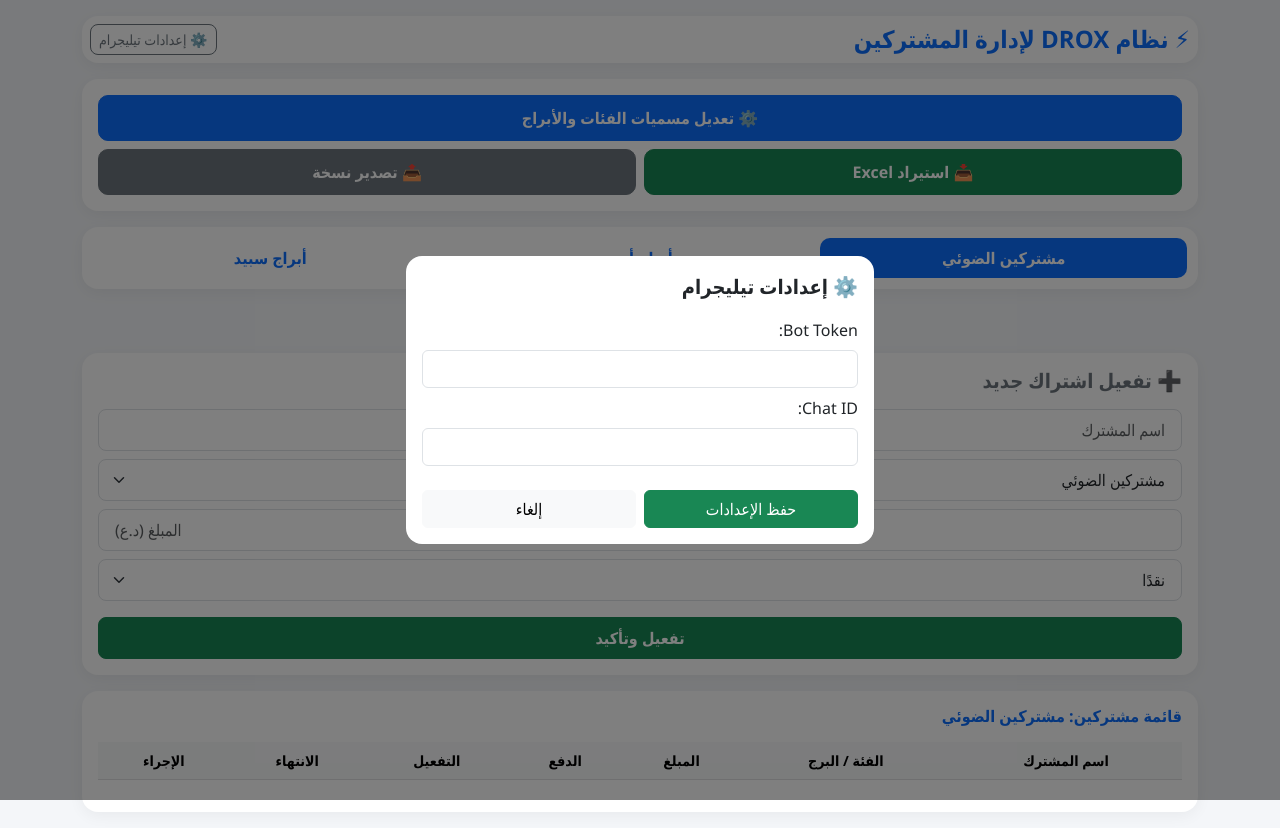
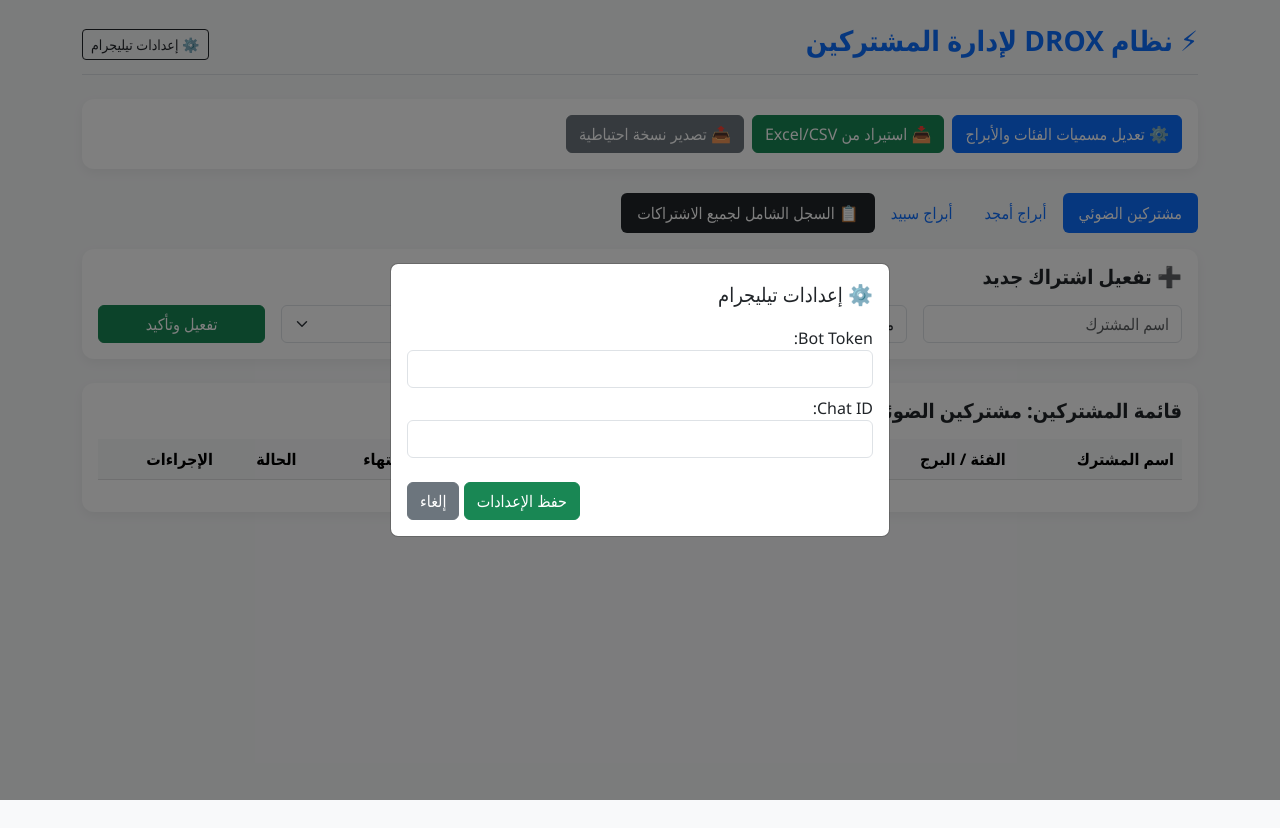
Before and after one commit to huzt99/Lain2, a plain HTML site: page index.html in a window 1280 px wide. Both pictures are taken after a click on the button "⚙️ إعدادات تيليجرام". After the commit the page ends 800 px from the top, so only its background shows below. Drawn offline with nearby package versions, Linux system fonts and the light colour scheme.

```diff
--- a/index.html
+++ b/index.html
@@ -7,41 +7,32 @@
 <!-- Bootstrap CSS -->
 <link rel="stylesheet" href="https://cdn.jsdelivr.net/npm/bootstrap@5.3.0/dist/css/bootstrap.rtl.min.css">
 <style>
-    body { background-color: #f4f6f9; font-family: 'Segoe UI', Tahoma, Geneva, Verdana, sans-serif; }
-    .card-custom { border-radius: 16px; border: none; box-shadow: 0 4px 15px rgba(0,0,0,0.05); }
-    .btn-action { border-radius: 10px; font-weight: 600; padding: 10px 15px; }
-    .nav-pills .nav-link { border-radius: 10px; margin: 3px; font-weight: 600; }
-    .nav-pills .nav-link.active { background-color: #0d6efd; }
+body { background-color: #f8f9fa; font-family: 'Segoe UI', Tahoma, Geneva, Verdana, sans-serif; }
+.card-custom { border-radius: 12px; border: none; box-shadow: 0 4px 12px rgba(0,0,0,0.05); }
 .badge-cat { font-size: 0.85rem; padding: 6px 12px; border-radius: 20px; }
 </style>
 </head>
 <body>
 
-<div class="container py-3">
+<div class="container py-4">
 <!-- الهيدر الرئيسي -->
-  <div class="d-flex justify-content-between align-items-center mb-3 p-2 bg-white card-custom">
-    <h4 class="fw-bold text-primary mb-0">⚡ نظام DROX لإدارة المشتركين</h4>
-    <button onclick="openTelegramModal()" class="btn btn-outline-secondary btn-sm rounded-3">⚙️ إعدادات تيليجرام</button>
+<div class="d-flex justify-content-between align-items-center mb-4 pb-2 border-bottom">
+<h3 class="fw-bold text-primary">⚡ نظام DROX لإدارة المشتركين</h3>
+<button onclick="openTelegramModal()" class="btn btn-outline-dark btn-sm">⚙️ إعدادات تيليجرام</button>
 </div>
 
 <!-- شريط الخيارات والأزرار الرئيسية -->
-  <div class="card card-custom p-3 mb-3 text-center">
-    <div class="d-grid gap-2 col-12 mx-auto">
-      <button onclick="openCategoryModal()" class="btn btn-primary btn-action">⚙️ تعديل مسميات الفئات والأبراج</button>
-      <div class="row g-2">
-        <div class="col-6">
-          <button onclick="document.getElementById('excelFileInput').click()" class="btn btn-success btn-action w-100">📥 استيراد Excel</button>
-        </div>
-        <div class="col-6">
-          <button onclick="exportToCSV()" class="btn btn-secondary btn-action w-100">📤 تصدير نسخة</button>
-        </div>
-      </div>
+<div class="card card-custom p-3 mb-4">
+<div class="d-flex gap-2 flex-wrap">
+<button onclick="openCategoryModal()" class="btn btn-primary">⚙️ تعديل مسميات الفئات والأبراج</button>
+<button onclick="document.getElementById('excelFileInput').click()" class="btn btn-success">📥 استيراد من Excel/CSV</button>
+<button onclick="exportToCSV()" class="btn btn-secondary">📤 تصدير نسخة احتياطية</button>
 <input type="file" id="excelFileInput" accept=".csv" style="display:none;" onchange="importFromCSV(event)">
 </div>
 </div>
 
-  <!-- تبويبات العرض (الأبراج + السجل الشامل) -->
-  <ul class="nav nav-pills nav-justified mb-2 card card-custom p-2 flex-row" id="mainTabs">
+<!-- تبويبات العرض (حسب الفئة + القائمة الشاملة) -->
+<ul class="nav nav-pills mb-3" id="mainTabs">
 <li class="nav-item">
 <button class="nav-link active" onclick="switchTab('cat1')" id="tabCat1">مشتركين الضوئي</button>
 </li>
@@ -51,81 +42,81 @@
 <li class="nav-item">
 <button class="nav-link" onclick="switchTab('cat3')" id="tabCat3">أبراج سبيد</button>
 </li>
+<li class="nav-item">
+<button class="nav-link bg-dark text-white" onclick="switchTab('all')" id="tabAll">📋 السجل الشامل لجميع الاشتراكات</button>
+</li>
 </ul>
 
-  <div class="mb-3">
-    <button class="nav-link btn btn-dark w-100 text-white p-2 fw-bold rounded-3" onclick="switchTab('all')" id="tabAll">📋 السجل الشامل لجميع الاشتراكات</button>
+<!-- نموذج إضافة / تفعيل مشترك جديد -->
+<div class="card card-custom p-3 mb-4">
+<h5 class="fw-bold mb-3">➕ تفعيل اشتراك جديد</h5>
+<form id="addForm" onsubmit="handleAddSubscriber(event)" class="row g-3">
+<div class="col-md-3">
+<input type="text" id="subName" class="form-control" placeholder="اسم المشترك" required>
 </div>
-
-  <!-- نموذج إضافة / تفعيل مشترك جديد -->
-  <div class="card card-custom p-3 mb-3">
-    <h5 class="fw-bold mb-3 text-secondary">➕ تفعيل اشتراك جديد</h5>
-    <form id="addForm" onsubmit="handleAddSubscriber(event)" class="row g-2">
-      <div class="col-12">
-        <input type="text" id="subName" class="form-control form-control-lg fs-6" placeholder="اسم المشترك" required>
+<div class="col-md-3">
+<select id="subCategory" class="form-select"></select>
 </div>
-      <div class="col-12">
-        <select id="subCategory" class="form-select form-select-lg fs-6"></select>
+<div class="col-md-2">
+<input type="number" id="subPrice" class="form-control" placeholder="المبلغ (د.ع)" required>
 </div>
-      <div class="col-12">
-        <input type="number" id="subPrice" class="form-control form-control-lg fs-6" placeholder="المبلغ (د.ع)" required>
-      </div>
-      <div class="col-12">
-        <select id="paymentType" class="form-select form-select-lg fs-6">
+<div class="col-md-2">
+<select id="paymentType" class="form-select">
 <option value="نقدًا">نقدًا</option>
 <option value="بالفقد (آجل)">بالفقد (آجل)</option>
 </select>
 </div>
-      <div class="col-12 mt-3">
-        <button type="submit" class="btn btn-success btn-lg w-100 fw-bold fs-6">تفعيل وتأكيد</button>
+<div class="col-md-2">
+<button type="submit" class="btn btn-success w-100">تفعيل وتأكيد</button>
 </div>
 </form>
 </div>
 
 <!-- جدول عرض المشتركين -->
 <div class="card card-custom p-3">
-    <h6 class="fw-bold mb-3 text-primary" id="tableTitle">قائمة المشتركين</h6>
+<h5 class="fw-bold mb-3" id="tableTitle">قائمة المشتركين</h5>
 <div class="table-responsive">
-      <table class="table table-hover align-middle text-center" style="font-size: 0.88rem;">
+<table class="table table-hover align-middle">
 <thead class="table-light">
 <tr>
 <th>اسم المشترك</th>
 <th>الفئة / البرج</th>
 <th>المبلغ</th>
-            <th>الدفع</th>
-            <th>التفعيل</th>
-            <th>الانتهاء</th>
-            <th>الإجراء</th>
+<th>طريقة الدفع</th>
+<th>تاريخ التفعيل</th>
+<th>تاريخ الانتهاء</th>
+<th>الحالة</th>
+<th>الإجراءات</th>
 </tr>
 </thead>
 <tbody id="subscribersTableBody">
-          <!-- ملء البيانات -->
+<!-- يتم ملء البيانات ديناميكياً -->
 </tbody>
 </table>
 </div>
 </div>
 </div>
 
-<!-- نافذة تعديل مسميات الفئات -->
+<!-- نافذة تعديل مسميات الفئات والأبراج -->
 <div id="categoryModal" class="modal" tabindex="-1" style="display:none; background:rgba(0,0,0,0.5); position:fixed; top:0; left:0; width:100%; height:100%; z-index:9999;">
-  <div class="modal-dialog modal-dialog-centered p-3">
-    <div class="modal-content p-3 border-0 rounded-4">
-      <h5 class="modal-title mb-3 fw-bold">⚙️ تعديل مسميات الفئات والأبراج</h5>
+<div class="modal-dialog modal-dialog-centered">
+<div class="modal-content p-3">
+<h5 class="modal-title mb-3">⚙️ تعديل مسميات الفئات والأبراج</h5>
 <div class="mb-2">
-        <label class="form-label">الفئة الأولى:</label>
+<label>الفئة الأولى:</label>
 <input type="text" id="cat1Input" class="form-control">
 </div>
 <div class="mb-2">
-        <label class="form-label">الفئة الثانية:</label>
+<label>الفئة الثانية:</label>
 <input type="text" id="cat2Input" class="form-control">
 </div>
 <div class="mb-2">
-        <label class="form-label">الفئة الثالثة:</label>
+<label>الفئة الثالثة:</label>
 <input type="text" id="cat3Input" class="form-control">
 </div>
-      <div class="mt-3 text-end d-flex gap-2 justify-content-end">
-        <button onclick="saveCategories()" class="btn btn-primary w-50">حفظ المسميات</button>
-        <button onclick="closeCategoryModal()" class="btn btn-light w-50">إلغاء</button>
+<div class="mt-3 text-end">
+<button onclick="saveCategories()" class="btn btn-primary">حفظ المسميات</button>
+<button onclick="closeCategoryModal()" class="btn btn-secondary">إلغاء</button>
 </div>
 </div>
 </div>
@@ -133,29 +124,28 @@
 
 <!-- نافذة إعدادات تيليجرام -->
 <div id="telegramModal" class="modal" tabindex="-1" style="display:none; background:rgba(0,0,0,0.5); position:fixed; top:0; left:0; width:100%; height:100%; z-index:9999;">
-  <div class="modal-dialog modal-dialog-centered p-3">
-    <div class="modal-content p-3 border-0 rounded-4">
-      <h5 class="modal-title mb-3 fw-bold">⚙️ إعدادات تيليجرام</h5>
+<div class="modal-dialog modal-dialog-centered">
+<div class="modal-content p-3">
+<h5 class="modal-title mb-3">⚙️ إعدادات تيليجرام</h5>
 <div class="mb-2">
-        <label class="form-label">Bot Token:</label>
+<label>Bot Token:</label>
 <input type="text" id="tgTokenInput" class="form-control">
 </div>
 <div class="mb-2">
-        <label class="form-label">Chat ID:</label>
+<label>Chat ID:</label>
 <input type="text" id="tgChatIdInput" class="form-control">
 </div>
-      <div class="mt-3 text-end d-flex gap-2 justify-content-end">
-        <button onclick="saveTelegramSettings()" class="btn btn-success w-50">حفظ الإعدادات</button>
-        <button onclick="closeTelegramModal()" class="btn btn-light w-50">إلغاء</button>
+<div class="mt-3 text-end">
+<button onclick="saveTelegramSettings()" class="btn btn-success">حفظ الإعدادات</button>
+<button onclick="closeTelegramModal()" class="btn btn-secondary">إلغاء</button>
 </div>
 </div>
 </div>
 </div>
 
 <script>
+// 1. التهيئة والذاكرة المحلية (مع دعم البيانات القديمة لضمان عدم ضياع أي اسم)
 let currentTab = 'cat1';
-
-  // استرجاع المسميات مع الحفاظ على البيانات القديمة
 let categories = JSON.parse(localStorage.getItem('drox_categories')) ||
                  JSON.parse(localStorage.getItem('customCategories')) || {
   cat1: "مشتركين الضوئي",
@@ -163,13 +153,11 @@
   cat3: "أبراج سبيد"
 };
 
-  // جلب قائمة المشتركين القديمة والحفظ التلقائي في المفتاح الجديد
 let subscribers = JSON.parse(localStorage.getItem('drox_subscribers')) ||
                     JSON.parse(localStorage.getItem('subscribers')) || [];
-
-  // التأكد من توحيد التخزين
 localStorage.setItem('drox_subscribers', JSON.stringify(subscribers));
 
+// 2. حساب تاريخ الانتهاء الدقيق (شهر كامل بمعالجة أيام الشهور 28/29/30/31)
 function calculateExpiryDate(startDateStr) {
   let startDate = startDateStr ? new Date(startDateStr) : new Date();
   let day = startDate.getDate();
@@ -186,10 +174,11 @@
   let daysInTargetMonth = new Date(targetYear, targetMonth + 1, 0).getDate();
   let targetDay = Math.min(day, daysInTargetMonth);
 
-    let expiryDate = new Date(targetYear, targetMonth, targetDay);
+  let expiryDate = new Date(targetYear, targetMonth, targetDay, startDate.getHours(), startDate.getMinutes());
   return expiryDate.toISOString().split('T')[0];
 }
 
+// 3. إرسال إشعارات تليجرام الشاملة (للتفعيل نقداً، بالفقد، وللتسديد)
 function sendTelegramNotification(actionType, name, category, amount, paymentType) {
   const token = localStorage.getItem('drox_tg_token') || localStorage.getItem('telegram_token') || '8115682025:AAH_QxT1Xw7c8fK2yV1zL9mN0P3qR4sT5uV';
   const chatId = localStorage.getItem('drox_tg_chat_id') || localStorage.getItem('telegram_chat_id') || '6590858813';
@@ -206,9 +195,10 @@
     method: 'POST',
     headers: { 'Content-Type': 'application/json' },
     body: JSON.stringify({ chat_id: chatId, text: message, parse_mode: 'Markdown' })
-    }).catch(err => console.error('خطأ تيليجرام:', err));
+  }).catch(err => console.error('خطأ في الاتصال بتيليجرام:', err));
 }
 
+// 4. تحديث الواجهات والقوائم
 function updateCategoryLabels() {
   document.getElementById('tabCat1').innerText = categories.cat1;
   document.getElementById('tabCat2').innerText = categories.cat2;
@@ -245,7 +235,7 @@
 
   document.getElementById('tableTitle').innerText = currentTab === 'all'
     ? '📋 السجل الشامل لجميع الاشتراكات'
-      : `قائمة مشتركين: ${categories[currentTab] || 'العامة'}`;
+    : `قائمة المشتركين: ${categories[currentTab] || 'الكل'}`;
 
   filtered.forEach((sub) => {
     let startDate = sub.startDate || new Date().toISOString().split('T')[0];
@@ -258,19 +248,21 @@
     tr.innerHTML = `
       <td class="fw-bold">${sub.name}</td>
       <td><span class="badge bg-info text-dark badge-cat">${catName}</span></td>
-        <td>${price}</td>
+      <td>${price} د.ع</td>
       <td><span class="badge ${payType.includes('نقد') ? 'bg-success' : 'bg-warning text-dark'}">${payType}</span></td>
       <td>${startDate}</td>
       <td class="text-danger fw-bold">${expiryDate}</td>
+      <td><span class="badge bg-primary">نشط</span></td>
       <td>
-          <button onclick="paySubscriber('${sub.id}')" class="btn btn-sm btn-outline-success p-1">💰</button>
-          <button onclick="deleteSubscriber('${sub.id}')" class="btn btn-sm btn-outline-danger p-1">🗑️</button>
+        <button onclick="paySubscriber('${sub.id}')" class="btn btn-sm btn-outline-success">💰 تسديد</button>
+        <button onclick="deleteSubscriber('${sub.id}')" class="btn btn-sm btn-outline-danger">🗑️ حذف</button>
       </td>
     `;
     tbody.appendChild(tr);
   });
 }
 
+// 5. إضافة تفعيل جديد مع إرسال إشعار شامل (نقد / فقد)
 function handleAddSubscriber(e) {
   e.preventDefault();
   let name = document.getElementById('subName').value;
@@ -299,25 +291,27 @@
   alert("تم تفعيل الاشتراك وإرسال الإشعار بنجاح!");
 }
 
+// 6. التسديد والحذف
 function paySubscriber(id) {
   let sub = subscribers.find(s => s.id === id);
   if (sub) {
-      sub.paymentType = "نقدًا (تسديد)";
+    sub.paymentType = "نقدًا (تم التسديد)";
     localStorage.setItem('drox_subscribers', JSON.stringify(subscribers));
     sendTelegramNotification("تسديد اشتراك", sub.name, sub.category || categories.cat1, sub.price || sub.amount || '0', "نقدًا");
     renderSubscribers();
-      alert("تم التسديد وتحديث الحالة!");
+    alert("تم تسديد المبلغ وإرسال الإشعار عبر تيليجرام!");
   }
 }
 
 function deleteSubscriber(id) {
-    if (confirm("هل تريد حذف المشترك؟")) {
+  if (confirm("هل أنت متأكد من حذف هذا المشترك؟")) {
     subscribers = subscribers.filter(s => s.id !== id);
     localStorage.setItem('drox_subscribers', JSON.stringify(subscribers));
     renderSubscribers();
   }
 }
 
+// 7. إدارة النافذة وإعدادات الفئات وتيليجرام
 function openCategoryModal() {
   document.getElementById('cat1Input').value = categories.cat1;
   document.getElementById('cat2Input').value = categories.cat2;
@@ -349,9 +343,10 @@
   localStorage.setItem('drox_tg_token', document.getElementById('tgTokenInput').value);
   localStorage.setItem('drox_tg_chat_id', document.getElementById('tgChatIdInput').value);
   closeTelegramModal();
-    alert("تم حفظ إعدادات تيليجرام!");
+  alert("تم حفظ إعدادات تيليجرام بنجاح!");
 }
 
+// 8. الاستيراد والتصدير
 function importFromCSV(event) {
   const file = event.target.files[0];
   if (!file) return;
@@ -386,7 +381,7 @@
 
 function exportToCSV() {
   if (subscribers.length === 0) return alert("لا يوجد مشتركين للتصدير!");
-    let csv = "data:text/csv;charset=utf-8,الاسم,الفئة,المبلغ,الدفع,التفعيل,الانتهاء\n";
+  let csv = "data:text/csv;charset=utf-8,الاسم,الفئة,المبلغ,طريقة الدفع,تاريخ التفعيل,تاريخ الانتهاء\n";
   subscribers.forEach(s => {
     csv += `${s.name},${s.category || categories.cat1},${s.price || s.amount || 0},${s.paymentType || 'نقدًا'},${s.startDate || ''},${s.expiryDate || ''}\n`;
   });
@@ -398,6 +393,7 @@
   document.body.removeChild(link);
 }
 
+// التشغيل الأولي عند فتح الصفحة
 window.onload = function() {
   updateCategoryLabels();
   renderSubscribers();
```
Lines whose indentation alone changed are shown as unchanged.
